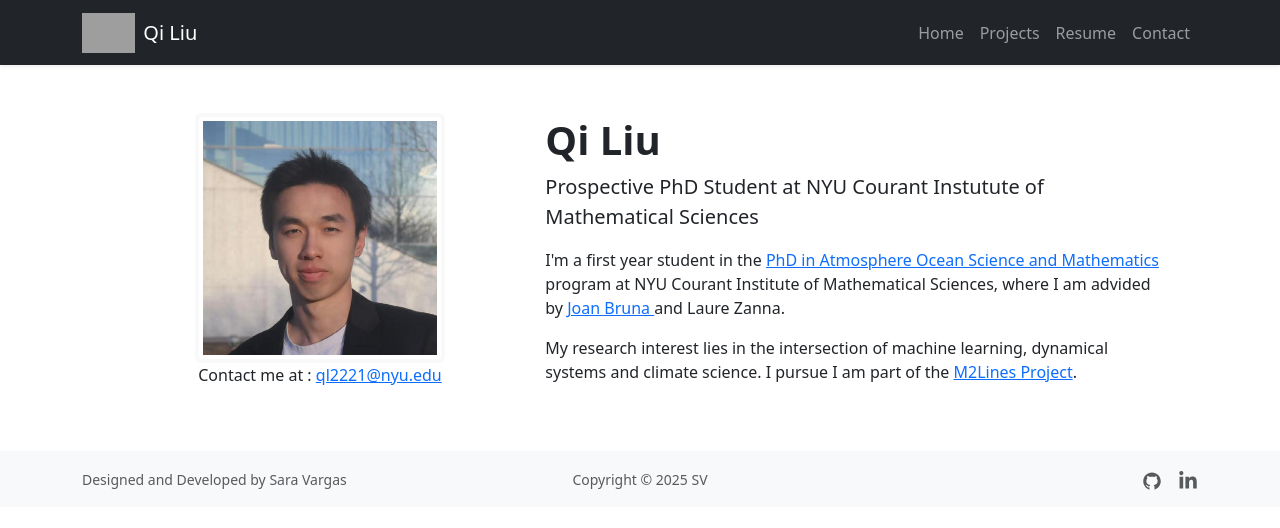
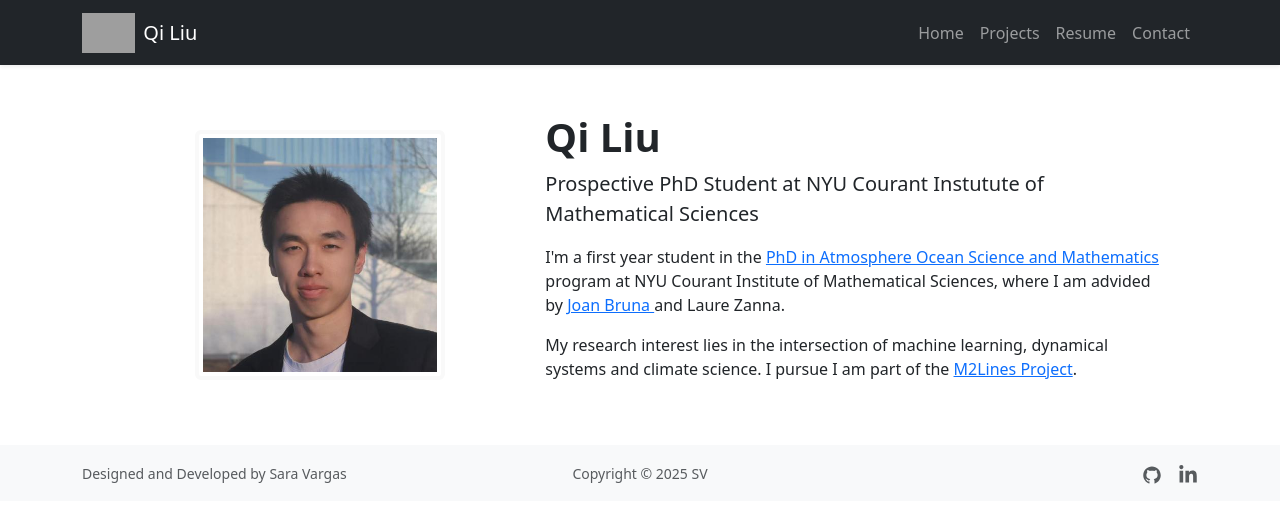
Before and after one commit to saravargas88/website, a React (Vite) app in the folder qiwebsite/: page / in a window 1280 px wide. Shown: the top 528 px of the page. Built offline with nearby package versions, Linux system fonts and the light colour scheme; grey boxes are pictures that could not be loaded.

Commit message:
Update Home.tsx

```diff
--- a/qiwebsite/src/pages/Home/Home.tsx
+++ b/qiwebsite/src/pages/Home/Home.tsx
@@ -17,7 +17,7 @@
           />
 
 
-          <p>Contact me at : <a href="mailto:ql2221@nyu.edu">ql2221@nyu.edu</a></p>
+
         </Col>
 
         {/* Bio */}
```
